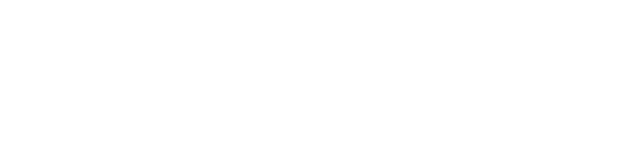
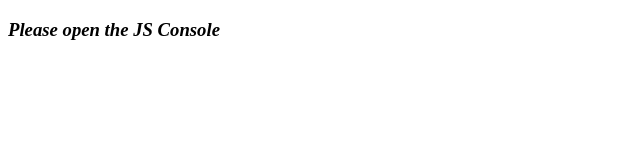
Before and after one commit to busracagliyan/JavaScript30, a plain HTML site: page 04 - array cardio day 1/index.html in a window 1280 px wide. Shown: the whole page, without its empty margins (0-640 px from the left). Drawn offline with Linux system fonts and the light colour scheme.

Commit message:
adding the alert to open the console

```diff
--- a/04 - array cardio day 1/index.html
+++ b/04 - array cardio day 1/index.html
@@ -7,8 +7,7 @@
     <title>Array Cardio</title>
 </head>
 <body>
-
-
+    <h3><i>Please open the JS Console</i></h3>
     <script>
         const inventors = [
         { first: 'Albert', last: 'Einstein', year: 1879, passed: 1955 },
```
